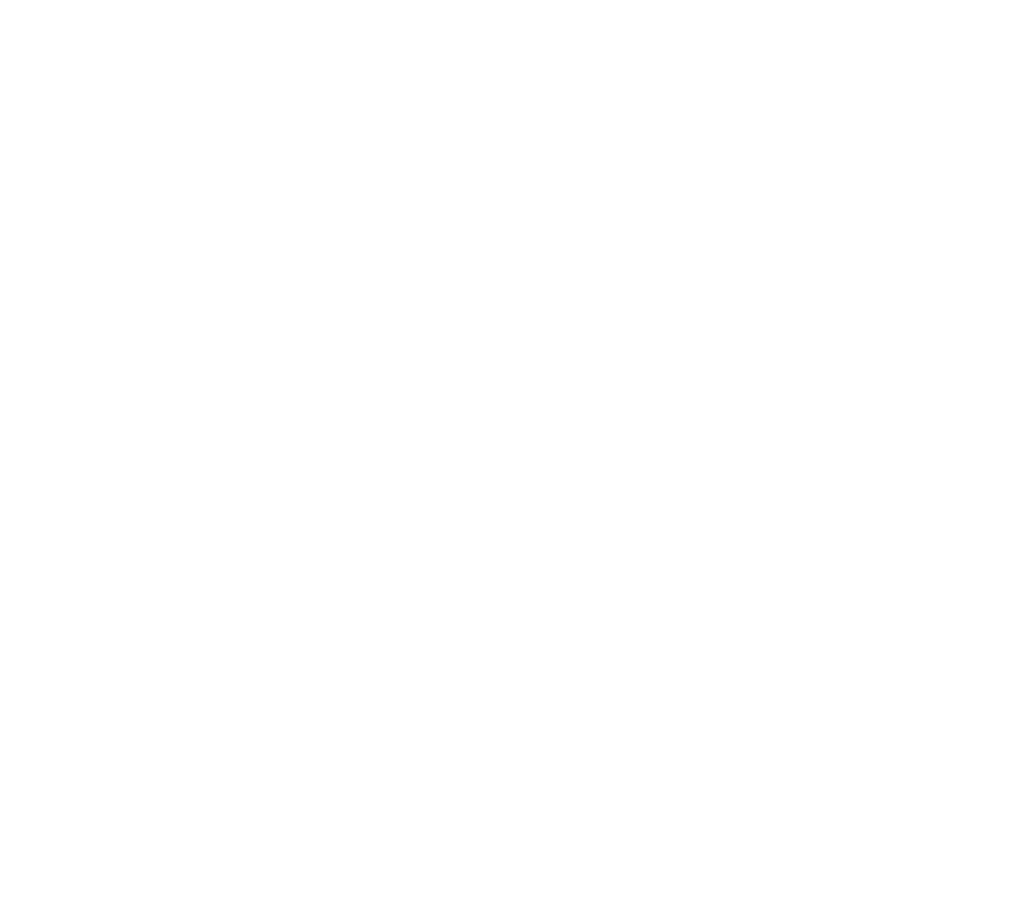
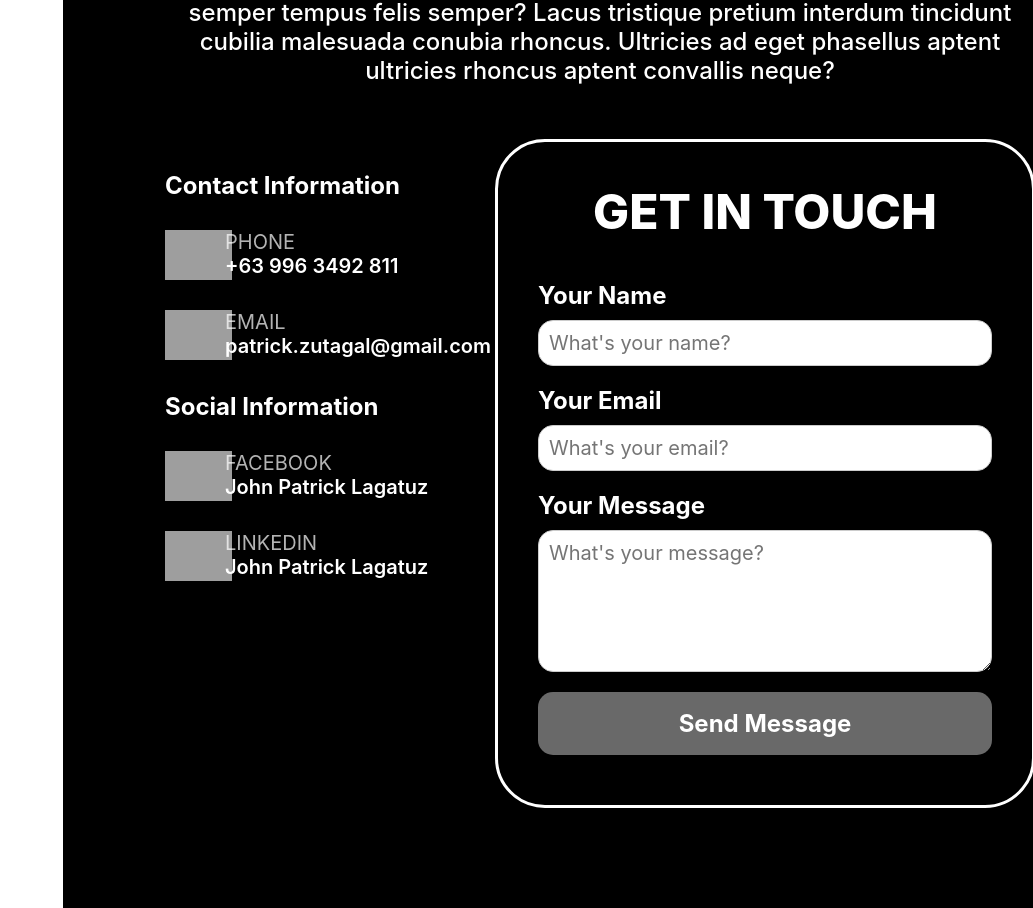
Before and after one commit to jaypeepeep/JaypeepBits, a React (Create React App) app: page / in a window 1280 px wide. Shown: the part 6954-7862 px from the top of the page, without its empty margins (247-1280 px from the left). Before the commit the page ends 6895 px from the top, so only its background shows below. Built offline with nearby package versions, Linux system fonts and the light colour scheme; grey boxes are pictures that could not be loaded.

Commit message:
feat: add contact section with contact form

```diff
--- /dev/null
+++ b/src/components/forms/contactForm.css
@@ -0,0 +1,88 @@
+.contactFormContainer {
+  display: flex;
+  width: 100%;
+  border-radius: 50px;
+  border: 3px solid #fff;
+  align-items: center;
+  justify-content: center;
+}
+
+.contactForm {
+  display: flex;
+  flex-direction: column;
+  margin-bottom: 50px;
+  margin-left: 40px;
+  margin-right: 40px;
+}
+
+.formTitle {
+  color: #fff;
+  font-family: Inter;
+  font-size: 48px;
+  font-style: normal;
+  font-weight: 800;
+  line-height: normal;
+  align-self: center;
+}
+
+.formLabel {
+  color: #fff;
+  font-family: Inter;
+  font-size: 24px;
+  font-style: normal;
+  font-weight: 700;
+  line-height: normal;
+  margin-bottom: 10px;
+}
+
+.formInput {
+  padding: 10px;
+  border: 1px solid #ccc;
+  border-radius: 15px;
+  color: #9a9a9a;
+  font-family: Inter;
+  font-size: 20px;
+  font-style: normal;
+  font-weight: 400;
+  line-height: normal;
+  margin-bottom: 20px;
+  color: black;
+}
+
+.formTextarea {
+  padding: 10px;
+  margin-bottom: 15px;
+  border: 1px solid #ccc;
+  border-radius: 15px;
+  color: black;
+  font-family: Inter;
+  font-size: 20px;
+  font-style: normal;
+  font-weight: 400;
+  line-height: normal;
+  margin-bottom: 20px;
+}
+
+.formButton {
+  width: 454px;
+  height: 63px;
+  flex-shrink: 0;
+  padding: 10px 20px;
+  background-color: #808080;
+  color: #fff;
+  border: none;
+  border-radius: 15px;
+  background: #696969;
+  color: #fff;
+  font-family: Inter;
+  font-size: 24px;
+  font-style: normal;
+  font-weight: 700;
+  line-height: normal;
+  cursor: pointer;
+  transition: background-color 0.3s;
+}
+
+.formButton:hover {
+  background-color: #333; /* Darker gray on hover */
+}
--- /dev/null
+++ b/src/components/forms/contactForm.jsx
@@ -0,0 +1,47 @@
+import React from "react";
+import "./contactForm.css";
+
+const ContactForm = () => {
+  return (
+    <div className="contactFormContainer">
+      <form className="contactForm">
+        <h2 className="formTitle">GET IN TOUCH</h2>
+        <label className="formLabel" htmlFor="name">
+          Your Name
+        </label>
+        <input
+          className="formInput"
+          type="text"
+          id="name"
+          placeholder="What's your name?"
+        />
+
+        <label className="formLabel" htmlFor="email">
+          Your Email
+        </label>
+        <input
+          className="formInput"
+          type="email"
+          id="email"
+          placeholder="What's your email?"
+        />
+
+        <label className="formLabel" htmlFor="message">
+          Your Message
+        </label>
+        <textarea
+          className="formTextarea"
+          id="message"
+          rows="5"
+          placeholder="What's your message?"
+        ></textarea>
+
+        <button type="submit" className="formButton">
+          Send Message
+        </button>
+      </form>
+    </div>
+  );
+};
+
+export default ContactForm;
--- /dev/null
+++ b/src/components/items/infoItem.css
@@ -0,0 +1,52 @@
+.infoItemContainer {
+  display: flex;
+  flex-direction: row;
+  gap: 10px;
+  color: white;
+  font-family: Arial, sans-serif;
+}
+
+.infoIcon {
+  height: 50px;
+  width: 50px;
+  background-color: black;
+  flex: 0.1;
+}
+
+.infoDetails {
+  display: flex;
+  flex-direction: column;
+}
+
+.infoLabel {
+  color: #fff;
+  font-family: Inter;
+  font-size: 20px;
+  font-style: normal;
+  font-weight: 400;
+  line-height: normal;
+  text-transform: uppercase;
+  margin: 0;
+  opacity: 0.7;
+}
+
+.infoLink,
+.infoText {
+  margin: 0;
+  color: white;
+  text-decoration: none;
+  color: #fff;
+  font-family: Inter;
+  font-size: 20px;
+  font-style: normal;
+  font-weight: 600;
+  line-height: normal;
+  text-decoration-skip-ink: none;
+  text-decoration-thickness: auto;
+  text-underline-offset: auto;
+  text-underline-position: from-font;
+}
+
+.infoLink:hover {
+  text-decoration: underline;
+}
--- /dev/null
+++ b/src/components/items/infoItem.jsx
@@ -0,0 +1,27 @@
+import React from "react";
+import "./infoItem.css";
+
+const InfoItem = ({ icon, label, linkText, linkHref }) => {
+  return (
+    <div className="infoItemContainer">
+      <div className="infoIcon">{icon}</div>
+      <div className="infoDetails">
+        <p className="infoLabel">{label}</p>
+        {linkHref ? (
+          <a
+            href={linkHref}
+            className="infoLink"
+            target="_blank"
+            rel="noopener noreferrer"
+          >
+            {linkText}
+          </a>
+        ) : (
+          <p className="infoText">{linkText}</p>
+        )}
+      </div>
+    </div>
+  );
+};
+
+export default InfoItem;
--- a/src/components/sections/ContactSection.css
+++ b/src/components/sections/ContactSection.css
@@ -1,4 +1,82 @@
 .ContactSection {
+  display: flex;
+  justify-content: center;
+  align-items: center;
+  padding: 20px;
+  background-color: black;
   color: white;
-  background-color: black;
+  padding: 100px;
 }
+
+.contactContainer {
+  display: flex;
+  justify-content: center;
+  align-items: center;
+  max-width: 1200px;
+  width: 100%;
+  margin: 0 auto;
+}
+
+.contactContent {
+  display: flex;
+  flex-direction: column;
+}
+
+.contactHeader {
+  display: flex;
+  justify-content: center;
+  text-align: center;
+  width: 100%;
+  flex-direction: column;
+}
+
+.contactH1 {
+  font-family: Inter, sans-serif;
+  font-style: normal;
+  line-height: normal;
+  font-size: 70px;
+  font-weight: 800;
+  margin: 0px;
+}
+
+.contactH4 {
+  color: #fff;
+  font-family: Inter;
+  font-size: 24px;
+  font-style: normal;
+  font-weight: 700;
+  line-height: normal;
+  margin-bottom: 0px;
+}
+
+.contactP {
+  color: #fff;
+  font-family: Inter;
+  font-size: 24px;
+  font-style: normal;
+  font-weight: 500;
+  line-height: normal;
+}
+
+.contactBox {
+  display: flex;
+  flex-direction: row;
+  margin-top: 30px;
+}
+
+.contactLeft {
+  display: flex;
+  flex-direction: column;
+}
+
+.contactInformation,
+.socialInformation {
+  display: flex;
+  flex-direction: column;
+  flex: 0;
+  gap: 30px;
+}
+
+.contactRight {
+  display: flex;
+}
--- a/src/components/sections/ContactSection.jsx
+++ b/src/components/sections/ContactSection.jsx
@@ -1,12 +1,65 @@
-// src/components/ContactSection.jsx
 import React from "react";
 import "./ContactSection.css";
+import ContactForm from "../forms/contactForm.jsx";
+import InfoItem from "../items/infoItem.jsx";
 
 const ContactSection = () => {
   return (
-    <section id="contact" class="ContactSection">
-      <h2>Contact</h2>
-      <p>How to contact us.</p>
+    <section id="contact" className="ContactSection">
+      <div className="contactContainer">
+        <div className="contactContent">
+          <div className="contactHeader">
+            <h2 className="contactH1">LET'S WORK TOGETHER</h2>
+            <p className="contactP">
+              Lorem ipsum odor amet, consectetuer adipiscing elit. Senectus vel
+              in semper tempus felis semper? Lacus tristique pretium interdum
+              tincidunt cubilia malesuada conubia rhoncus. Ultricies ad eget
+              phasellus aptent ultricies rhoncus aptent convallis neque?
+            </p>
+          </div>
+          <div className="contactBox">
+            <div className="contactLeft">
+              <div className="contactInformation">
+                <h4 className="contactH4">Contact Information</h4>
+                <InfoItem
+                  icon={<img src="/path/to/twitter-icon.png" alt="A" />}
+                  label="Phone"
+                  linkText="+63 996 3492 811"
+                  linkHref="tel:+639963492811"
+                />
+                <InfoItem
+                  icon={<img src="/path/to/twitter-icon.png" alt="B" />}
+                  label="Email"
+                  linkText="patrick.zutagal@gmail.com"
+                  linkHref="mailto:email@example.com"
+                />
+              </div>
+              <div className="socialInformation">
+                <h4 className="contactH4">Social Information</h4>
+                <InfoItem
+                  icon={
+                    <img src="/path/to/twitter-icon.png" alt="Twitter Icon" />
+                  }
+                  label="Facebook"
+                  linkText="John Patrick Lagatuz"
+                  linkHref="https://www.facebook.com/johnpatttt"
+                />
+                <InfoItem
+                  icon={
+                    <img src="/path/to/twitter-icon.png" alt="Twitter Icon" />
+                  }
+                  label="Linkedin"
+                  linkText="John Patrick Lagatuz"
+                  linkHref="https://www.linkedin.com/in/john-patrick-lagatuz"
+                />
+              </div>
+            </div>
+            <div className="contactRight">
+              <ContactForm />
+            </div>
+          </div>
+        </div>
+      </div>
     </section>
   );
 };
```
